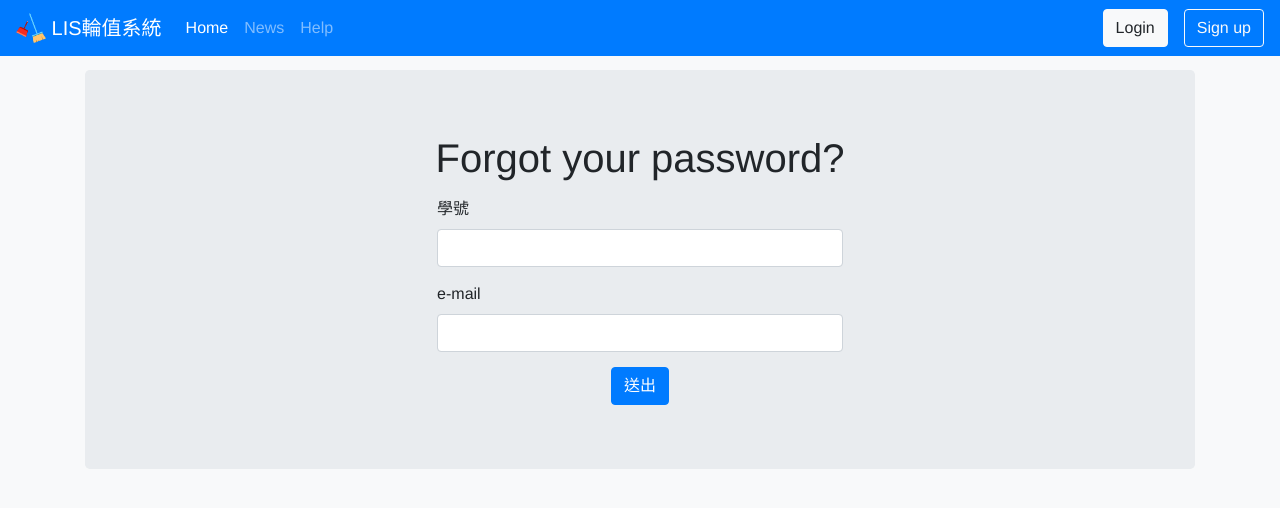
After one commit to SIRLA-FJULIS/LIS-Lib-Shift-Arrangement-System, a Flask app: page /forgotpwd in a window 1280 px wide. The commit adds this page. Shown: the top 508 px of the page. Run offline with Flask 2, Linux system fonts and the light colour scheme; some libraries are stand-ins or nearby versions.

Commit message:
forgot_pwd (html, route)

```diff
--- a/app/llsas.py
+++ b/app/llsas.py
@@ -19,6 +19,10 @@ def index():
 def signup():
     return render_template("sign_up.html")
 
+@app.route('/forgotpwd')
+def forgetpwd():
+    return render_template("forgot_pwd.html")
+
 @app.errorhandler(404)
 def page_not_found(e):
     return render_template("404.html"), 404
--- /dev/null
+++ b/app/templates/forgot_pwd.html
@@ -0,0 +1,34 @@
+{% extends "base.html" %}
+{% block title %} index {% endblock title %}
+{% block content %}
+
+
+    <form>
+        <div class="jumbotron">
+            <h1 class='page-title' style="text-align:center">Forgot your password?</h1>
+            <div class='form-group col-xl-5 col-lg-5 col-md-6' style="margin:15px auto">
+                <label>學號</label>
+                <input type='text' class='form-control' name='id' required='required'> <!--number-->
+            </div>
+            <div class='form-group col-xl-5 col-lg-5 col-md-6' style="margin:15px auto">
+                <label>e-mail</label>
+                <input type='email' class='form-control' name='email' required='required'> <!--e-mail-->
+            </div>
+
+            <div style="text-align:center">
+             <button type='submit' class="btn btn-primary" id='btn_sign_up'>送出</button>
+                <!--
+                <script type="text/javascript">
+                    $(function(){
+                        $('#btn_sign_up').click(function(){
+                            alert("已寄信至您的信箱!")
+                            location.href='/'
+                        })
+                    })
+                </script>
+                -->
+            </div>
+        </div>
+    </form>
+
+{% endblock content %}
--- a/app/templates/sign_up.html
+++ b/app/templates/sign_up.html
@@ -3,7 +3,7 @@
 {% block content %}
 
     <form>
-        <h1 class='page-title' style="text-align:center">Sing up</h1>
+        <h1 class='page-title' style="text-align:center">Sign up</h1>
         <div class='form-group col-xl-5 col-lg-5 col-md-6' style="margin:15px auto">
             <label>學號</label>
             <input type='text' class='form-control' name='id' required='required'> <!--number-->
```
